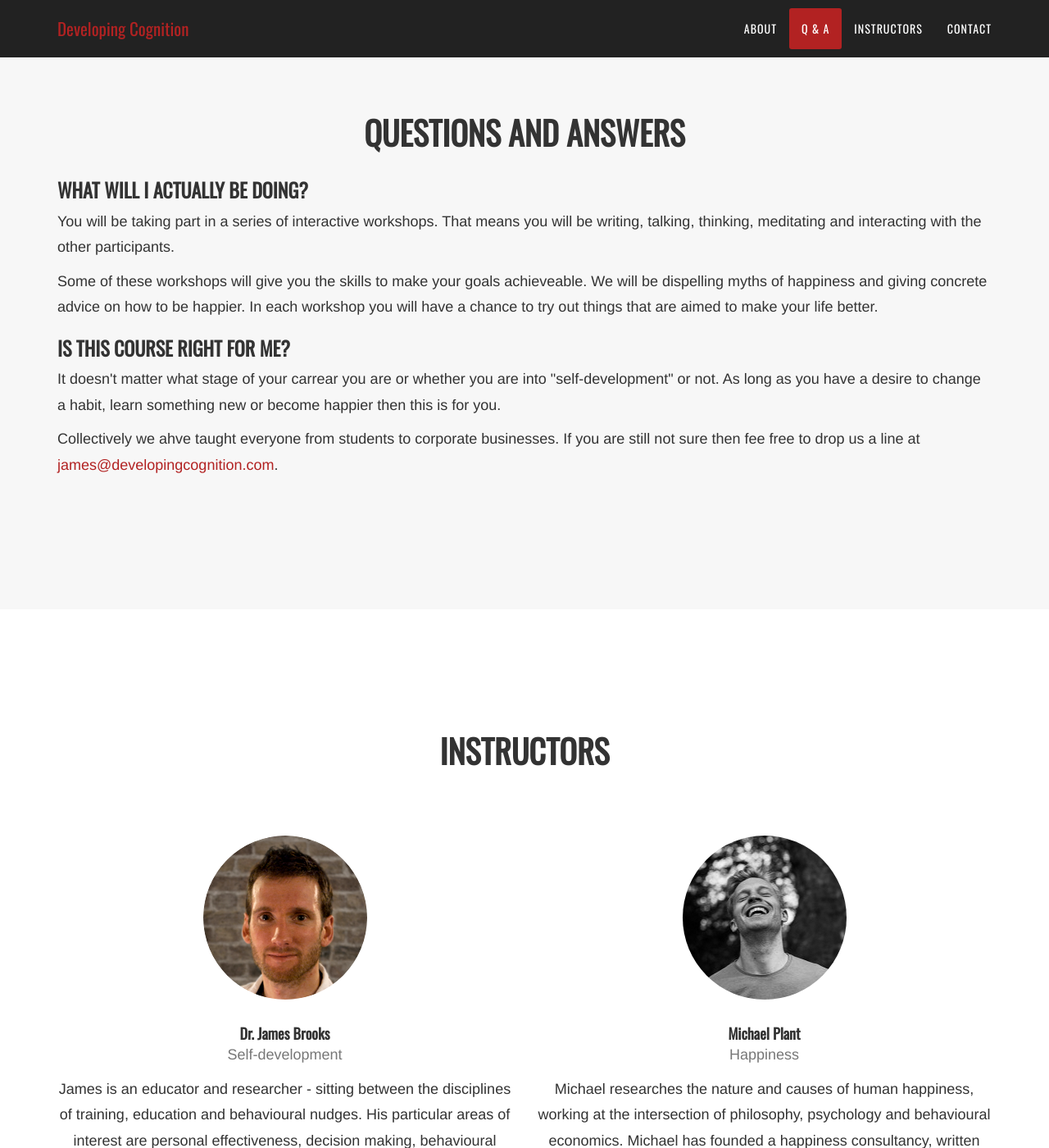
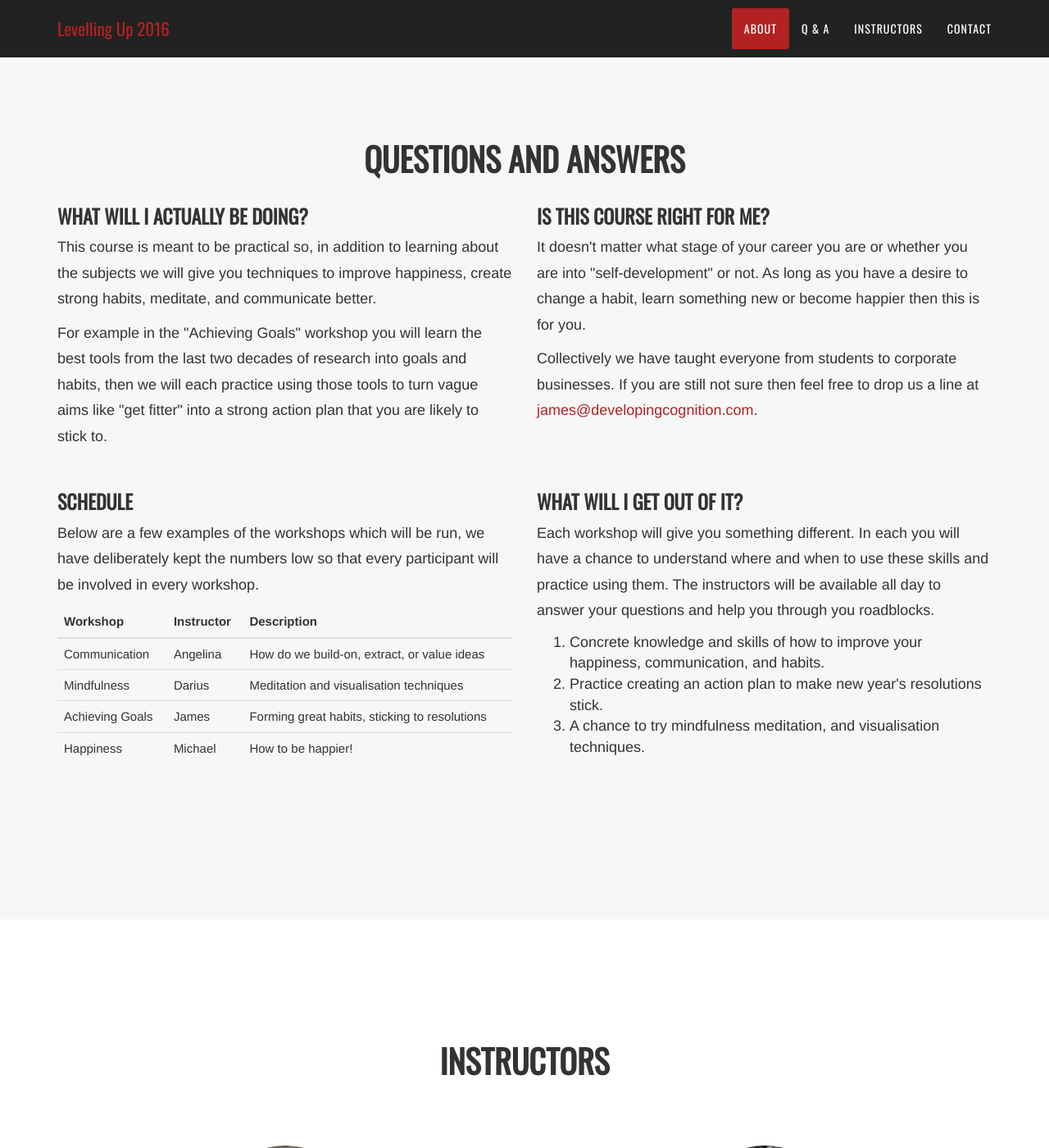
Before and after one commit to kerspoon/developingcognition.com, a Jekyll site: the page built from levelling-up-2016/index.html, in a window 1280 px wide and 1400 px high, scrolled down 1580 px. Shown: the whole window at 82% size. Built offline with Jekyll 4.4.1, drawn with Linux system fonts in a browser that asks for light colours; nearby versions of some CDN libraries; some web fonts are replaced; some of the changed text lies outside the part shown.

Commit message:
copy edit levelling up

```diff
--- a/_includes/nav-workshop.html
+++ b/_includes/nav-workshop.html
@@ -8,7 +8,7 @@
                 <span class="icon-bar"></span>
                 <span class="icon-bar"></span>
             </button>
-            <a class="navbar-brand page-scroll" href="/">Developing Cognition</a>
+            <a class="navbar-brand page-scroll" href="#page-top">Levelling Up 2016</a>
         </div>
 
         <!-- Collect the nav links, forms, and other content for toggling -->
--- a/levelling-up-2016/index.html
+++ b/levelling-up-2016/index.html
@@ -25,24 +25,26 @@
         <p>
           Developing Cognition are hosting a day of workshops on
           self-development. Its aim is to take each of our goals to the next
-          level - whether it be work, meditation, communication, sports, or
-          happiness. It is a day of learning and experiencing, the ideal thing
-          to help you get on top of new year's resolutions, to change habits, or
-          learn something new.
+          level - whether it be work, relationships, meditation, communication,
+          sports, or happiness. It's a day of learning and experiencing, the
+          ideal thing to help you get on top of new year's resolutions, to
+          change habits, or learn something new.
         </p>
 
         <ul style="font-size:14pt">
           <li>
-            <strong>Price:</strong> £50 - £200 </li>
-          <li>
             <strong>Date:</strong> Early/Mid March </li>
           <li>
             <strong>Time:</strong> 10am - 5pm (Saturday) </li>
+          <li>
+            <strong>Location:</strong> London </li>
+          <li>
+            <strong>Price:</strong> £50 - £200 <span style="color: #b22222; text-decoration: line-through;">(£100 - £300)</span> </li>
         </ul>
 
         <p>
           To find out more enter your email address below and we will let you
-          know when tickets go on sale.
+          know when tickets are available.
         </p>
       </div>
     </div>
@@ -56,7 +58,7 @@
           </div>
           <input type="submit" value="Join In" class="btn btn-xl">
           <br>
-          <a href="#questions" style="color: #333">or find out more here.</a>
+          <a href="#questions" style="color: #333; font-size:13pt">or find out more</a>
         </form>
       </div>
     </div>
@@ -72,38 +74,88 @@
       </div>
     </div>
     <div class="row">
-      <div class="col-lg-12" style="width=700px">
+      <div class="col-md-6">
 
         <h3>What will I actually be doing?</h3>
 
         <p>
-          You will be taking part in a series of interactive workshops. That
-          means you will be writing, talking, thinking, meditating and
-          interacting with the other participants.
+          This course is meant to be practical so, in addition to learning about
+          the subjects we will give you techniques to improve happiness, create
+          strong habits, meditate, and communicate better.
         </p>
 
         <p>
-          Some of these workshops will give you the skills to make your goals
-          achieveable. We will be dispelling myths of happiness and giving
-          concrete advice on how to be happier. In each workshop you will have a
-          chance to try out things that are aimed to make your life better.
+          For example in the "Achieving Goals" workshop you will learn the best
+          tools from the last two decades of research into goals and habits,
+          then we will each practice using those tools to turn vague aims like
+          "get fitter" into a strong action plan that you are likely to stick
+          to.
         </p>
+
+        <br>
+
+      </div>
+      <div class="col-md-6">
 
         <h3>Is this course right for me?</h3>
 
         <p>
-          It doesn't matter what stage of your carrear you are or whether you
+          It doesn't matter what stage of your career you are or whether you
           are into "self-development" or not. As long as you have a desire to
           change a habit, learn something new or become happier then this is for
           you.
         </p>
 
         <p>
-          Collectively we ahve taught everyone from students to corporate
-          businesses. If you are still not sure then fee free to drop us a line
+          Collectively we have taught everyone from students to corporate
+          businesses. If you are still not sure then feel free to drop us a line
           at <a href="mailto:james@developingcognition.com">james@developingcognition.com</a>.
         </p>
 
+        <br>
+
+      </div>
+    </div>
+    <div class="row">
+      <!-- <div class="col-lg-8 col-lg-offset-2"> -->
+      <div class="col-md-6">
+
+        <h3>Schedule</h3>
+
+        <p>
+          Below are a few examples of the workshops which will be run, we have
+          deliberately kept the numbers low so that every participant will be
+          involved in every workshop.
+        </p>
+
+        <table class="table" style="font-size:15px">
+          <thead> <tr> <th>Workshop</th> <th>Instructor</th> <th>Description</th> </tr> </thead>
+          <tbody>
+            <tr> <td>Communication</td> <td>Angelina</td> <td>How do we build-on, extract, or value ideas</td> </tr>
+            <tr> <td>Mindfulness</td> <td>Darius</td> <td>Meditation and visualisation techniques</td> </tr>
+            <tr> <td>Achieving Goals</td> <td>James</td> <td>Forming great habits, sticking to resolutions</td> </tr>
+            <tr> <td>Happiness</td> <td>Michael</td> <td>How to be happier!</td> </tr>
+          </tbody>
+        </table>
+
+        <br>
+
+      </div>
+      <div class="col-md-6">
+        <h3>What will I get out of it?</h3>
+
+        <p>
+          Each workshop will give you something different. In each you will have
+          a chance to understand where and when to use these skills and practice
+          using them. The instructors will be available all day to answer your
+          questions and help you through you roadblocks.
+        </p>
+
+        <ol style="font-size:18px">
+          <li>Concrete knowledge and skills of how to improve your happiness, communication, and habits.</li>
+          <li>Practice creating an action plan to make new year's resolutions stick.</li>
+          <li>A chance to try mindfulness meditation, and visualisation techniques.</li>
+        </ol>
       </div>
     </div>
 
```
